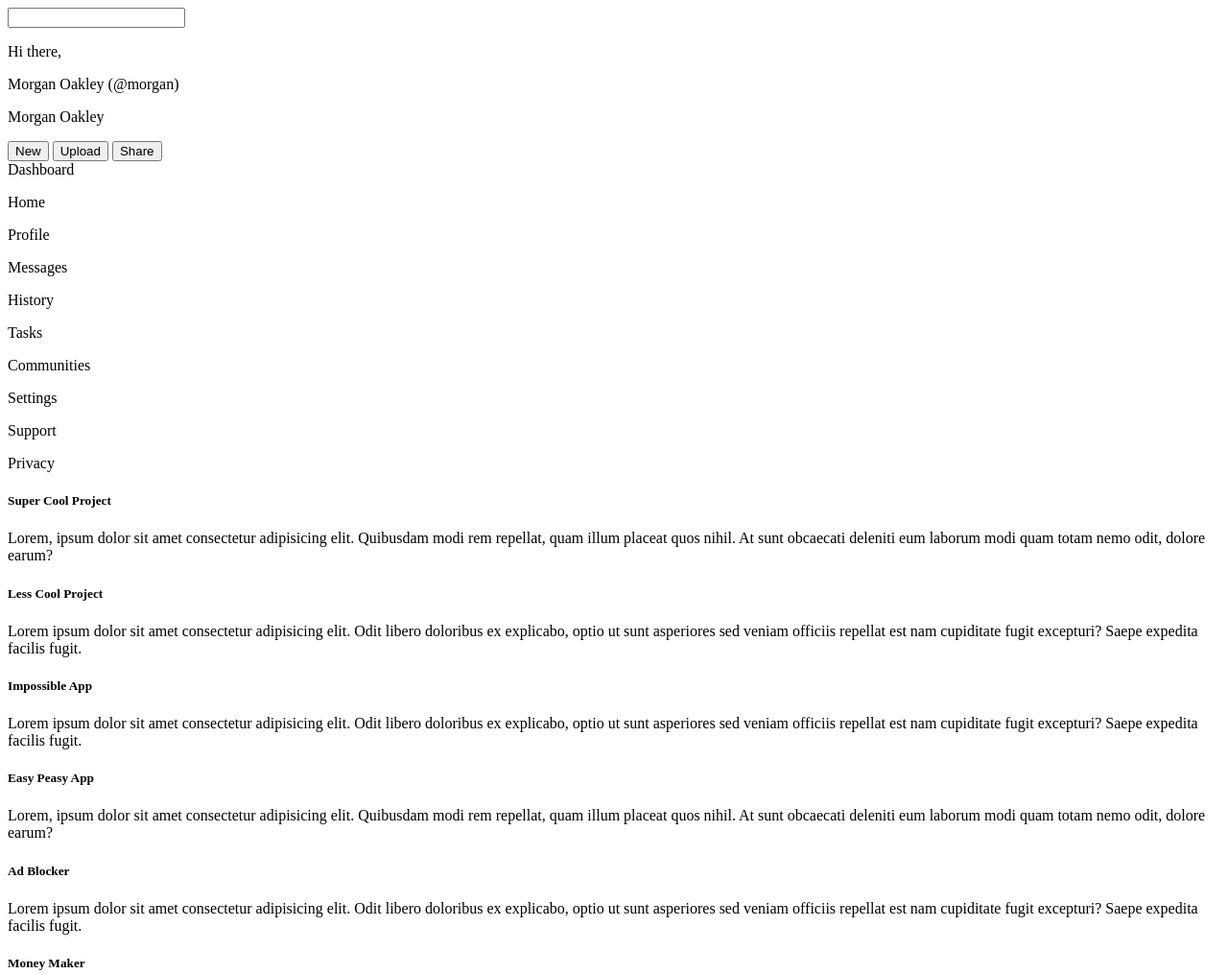
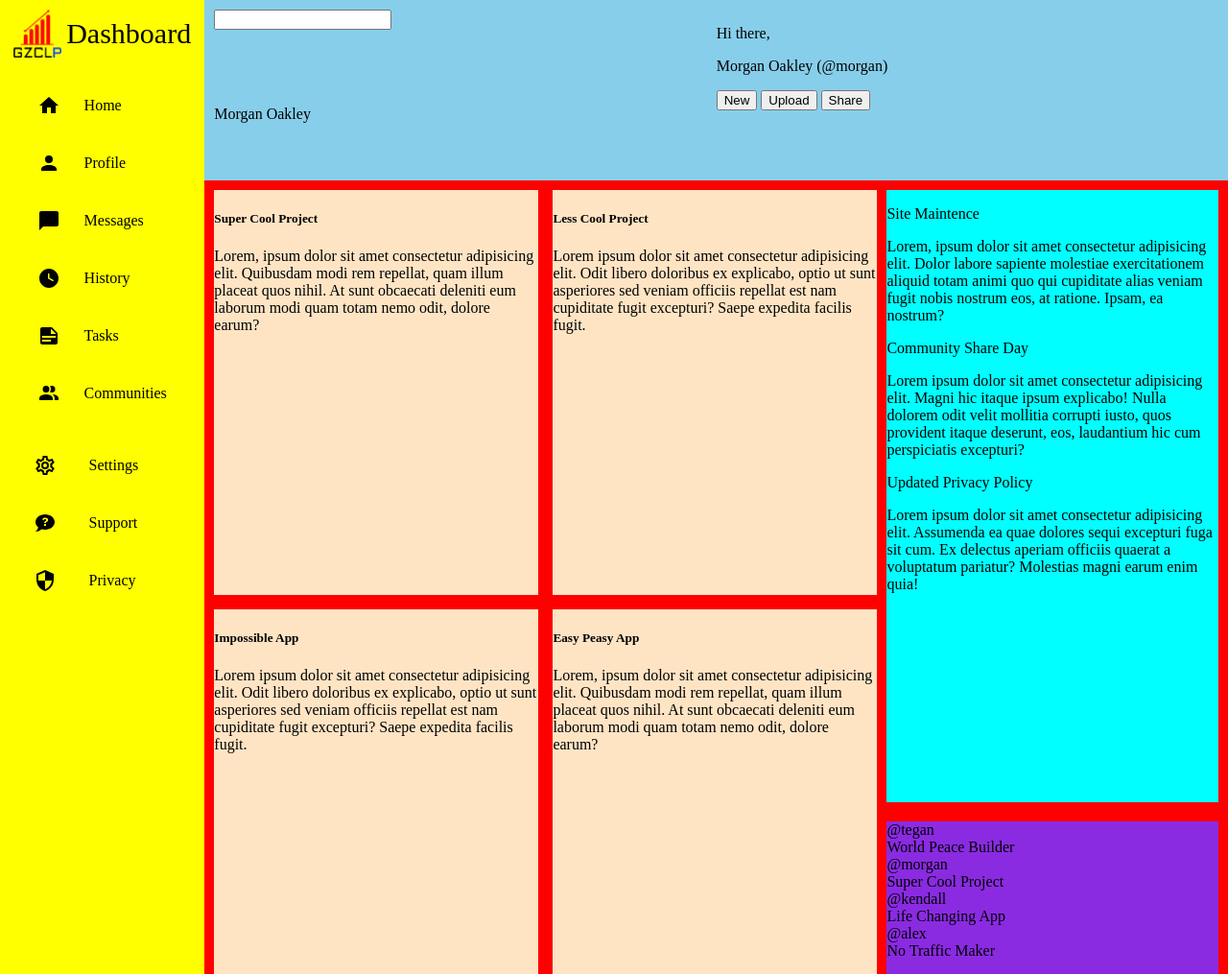
Before and after one commit to CousinJoey/admin-dashboard, a plain HTML site: page index.html in a window 1280 px wide. Shown: the top 1015 px of the page at 96% size. Drawn offline with Linux system fonts and the light colour scheme.

Commit message:
General framework for CSS, grid templates in place

```diff
--- a/index.html
+++ b/index.html
@@ -4,6 +4,7 @@
     <meta charset="UTF-8">
     <meta http-equiv="X-UA-Compatible" content="IE=edge">
     <meta name="viewport" content="width=device-width, initial-scale=1.0">
+    <link rel="stylesheet" href="style.css">
     <title>Document</title>
 </head>
 <body>
@@ -42,39 +43,54 @@
     </header>
     <nav>
         <div class="dashboard">
-            <div class="dashboard-img"></div>
+            <div class="heading-container">
+                <img src="./imgs/logo.png" class="logo-image">
                 <div class="p">Dashboard</div>
             </div>
+        </div>
         <div class="navbar-grid-top">
-            <div class="home-icon"></div>
+            <svg class="home" style="width:24px;height:24px" viewBox="0 0 24 24">
+                <path fill="currentColor" d="M10,20V14H14V20H19V12H22L12,3L2,12H5V20H10Z" />
+            </svg>
             <p>Home</p>
-            <div class="profile-icon"></div>
+            <svg style="width:24px;height:24px" viewBox="0 0 24 24">
+                <path fill="currentColor" d="M12,4A4,4 0 0,1 16,8A4,4 0 0,1 12,12A4,4 0 0,1 8,8A4,4 0 0,1 12,4M12,14C16.42,14 20,15.79 20,18V20H4V18C4,15.79 7.58,14 12,14Z" />
+            </svg>
             <p>Profile</p>
-            <div class="msg-icon"></div>
+            <svg style="width:24px;height:24px" viewBox="0 0 24 24">
+                <path fill="currentColor" d="M20,2H4A2,2 0 0,0 2,4V22L6,18H20A2,2 0 0,0 22,16V4C22,2.89 21.1,2 20,2Z" />
+            </svg>
             <p>Messages</p>
-            <div class="time-icon"></div>
+            <svg style="width:24px;height:24px" viewBox="0 0 24 24">
+                <path fill="currentColor" d="M12 2C6.5 2 2 6.5 2 12C2 17.5 6.5 22 12 22C17.5 22 22 17.5 22 12S17.5 2 12 2M16.3 15.2L11 12.3V7H12.5V11.4L17 13.9L16.3 15.2Z" />
+            </svg>
             <p>History</p>
-            <div class="postit-icon"></div>
+            <svg style="width:24px;height:24px" viewBox="0 0 24 24">
+                <path fill="currentColor" d="M14,10H19.5L14,4.5V10M5,3H15L21,9V19A2,2 0 0,1 19,21H5C3.89,21 3,20.1 3,19V5C3,3.89 3.89,3 5,3M5,12V14H19V12H5M5,16V18H14V16H5Z" />
+            </svg>
             <p>Tasks</p>
-            <div class="people-icon"></div>
+            <svg style="width:24px;height:24px" viewBox="0 0 24 24">
+                <path fill="currentColor" d="M16 17V19H2V17S2 13 9 13 16 17 16 17M12.5 7.5A3.5 3.5 0 1 0 9 11A3.5 3.5 0 0 0 12.5 7.5M15.94 13A5.32 5.32 0 0 1 18 17V19H22V17S22 13.37 15.94 13M15 4A3.39 3.39 0 0 0 13.07 4.59A5 5 0 0 1 13.07 10.41A3.39 3.39 0 0 0 15 11A3.5 3.5 0 0 0 15 4Z" />
+            </svg>
             <p>Communities</p>
         </div>
         <div class="navbar-grid-bottom">
-            <div class="cog-icon"></div>
+            <svg style="width:24px;height:24px" viewBox="0 0 24 24">
+                <path fill="currentColor" d="M12,8A4,4 0 0,1 16,12A4,4 0 0,1 12,16A4,4 0 0,1 8,12A4,4 0 0,1 12,8M12,10A2,2 0 0,0 10,12A2,2 0 0,0 12,14A2,2 0 0,0 14,12A2,2 0 0,0 12,10M10,22C9.75,22 9.54,21.82 9.5,21.58L9.13,18.93C8.5,18.68 7.96,18.34 7.44,17.94L4.95,18.95C4.73,19.03 4.46,18.95 4.34,18.73L2.34,15.27C2.21,15.05 2.27,14.78 2.46,14.63L4.57,12.97L4.5,12L4.57,11L2.46,9.37C2.27,9.22 2.21,8.95 2.34,8.73L4.34,5.27C4.46,5.05 4.73,4.96 4.95,5.05L7.44,6.05C7.96,5.66 8.5,5.32 9.13,5.07L9.5,2.42C9.54,2.18 9.75,2 10,2H14C14.25,2 14.46,2.18 14.5,2.42L14.87,5.07C15.5,5.32 16.04,5.66 16.56,6.05L19.05,5.05C19.27,4.96 19.54,5.05 19.66,5.27L21.66,8.73C21.79,8.95 21.73,9.22 21.54,9.37L19.43,11L19.5,12L19.43,13L21.54,14.63C21.73,14.78 21.79,15.05 21.66,15.27L19.66,18.73C19.54,18.95 19.27,19.04 19.05,18.95L16.56,17.95C16.04,18.34 15.5,18.68 14.87,18.93L14.5,21.58C14.46,21.82 14.25,22 14,22H10M11.25,4L10.88,6.61C9.68,6.86 8.62,7.5 7.85,8.39L5.44,7.35L4.69,8.65L6.8,10.2C6.4,11.37 6.4,12.64 6.8,13.8L4.68,15.36L5.43,16.66L7.86,15.62C8.63,16.5 9.68,17.14 10.87,17.38L11.24,20H12.76L13.13,17.39C14.32,17.14 15.37,16.5 16.14,15.62L18.57,16.66L19.32,15.36L17.2,13.81C17.6,12.64 17.6,11.37 17.2,10.2L19.31,8.65L18.56,7.35L16.15,8.39C15.38,7.5 14.32,6.86 13.12,6.62L12.75,4H11.25Z" />
+            </svg>
             <p>Settings</p>
-            <div class="question-icon"></div>
-            <p>Support</p>
-            <div class="shield-icon"></div>
+            <svg style="width:24px;height:24px" viewBox="0 0 24 24">
+                <path fill="currentColor" d="M12 3C6.5 3 2 6.6 2 11C2 13.1 3 15.1 4.8 16.5C4.8 17.1 4.4 18.7 2 21C2 21 5.5 21 8.5 18.5C9.6 18.8 10.8 19 12 19C17.5 19 22 15.4 22 11S17.5 3 12 3M13 15H11V13H13V15M14.8 10C14.5 10.4 14.1 10.6 13.7 10.8C13.4 11 13.3 11.1 13.2 11.3C13 11.5 13 11.7 13 12H11C11 11.5 11.1 11.2 11.3 10.9C11.5 10.7 11.9 10.4 12.4 10.1C12.7 10 12.9 9.8 13 9.6C13.1 9.4 13.2 9.1 13.2 8.9C13.2 8.6 13.1 8.4 12.9 8.2C12.7 8 12.4 7.9 12.1 7.9C11.8 7.9 11.6 8 11.4 8.1C11.2 8.2 11.1 8.4 11.1 8.7H9.1C9.2 8 9.5 7.4 10 7C10.5 6.6 11.2 6.5 12.1 6.5C13 6.5 13.8 6.7 14.3 7.1C14.8 7.5 15.1 8.1 15.1 8.8C15.2 9.2 15.1 9.6 14.8 10Z" />
+            </svg>
+            <p class="support">Support</p>
+            <svg style="width:24px;height:24px" viewBox="0 0 24 24">
+                <path fill="currentColor" d="M12,12H19C18.47,16.11 15.72,19.78 12,20.92V12H5V6.3L12,3.19M12,1L3,5V11C3,16.55 6.84,21.73 12,23C17.16,21.73 21,16.55 21,11V5L12,1Z" />
+            </svg>
             <p>Privacy</p>
         </div>
     </nav>
     <main>
         <div class="projects-grid">
-            <div class="project">
-                <div class="bg-color"></div>
-                <div class="text-block"></div>
-                <div class="interact-icons"></div>
-            </div>
             <div class="project">
                 <div class="bg-color"></div>
                 <div class="text-block">
@@ -135,11 +151,14 @@
                         <p>Community Share Day</p>
                         <p>Lorem ipsum dolor sit amet consectetur adipisicing elit. Magni hic itaque ipsum explicabo! Nulla dolorem odit velit mollitia corrupti iusto, quos provident itaque deserunt, eos, laudantium hic cum perspiciatis excepturi?</p>
                     </div>
-                    <div class="acc-container-3"></div>
+                    <div class="acc-container-3">
                         <p>Updated Privacy Policy</p>
                         <p>Lorem ipsum dolor sit amet consectetur adipisicing elit. Assumenda ea quae dolores sequi excepturi fuga sit cum. Ex delectus aperiam officiis quaerat a voluptatum pariatur? Molestias magni earum enim quia!</p>
                     </div>
+                </div>
+            </div>
             <div class="trending">
+                <div class="trending-main-container">
                     <div class="trending-container-1">
                         <div class="trending-img-1"></div>
                         <div class="trending-proflie-tag">
@@ -168,7 +187,6 @@
                 </div>
             </div>
         </div>
-        </div>
     </main>
 </body>
 </html>
--- a/style.css
+++ b/style.css
@@ -0,0 +1,106 @@
+body {
+    display: grid;
+    grid-template-columns: 1fr 5fr;
+    grid-template-rows: 1fr 7fr;
+    margin: 0;
+}
+
+
+header {
+    background-color: skyblue;
+    grid-column: 2/-1;
+    grid-row: 1/1;
+    padding: 10px;
+}
+
+.header-grid {
+    display: grid;
+    grid-template-columns: 1fr 1fr;
+    grid-template-rows: 1fr 1fr;
+}
+
+nav {
+    display: flex;
+    flex-direction: column;
+    align-items: center;
+    padding: 10px;
+    gap: 25px;
+    column-gap: 0;
+    background-color: yellow;
+    grid-column: 1/1;
+    grid-row: 1/-1;
+}
+
+.navbar-grid-top {
+    display: grid;
+    grid-template-columns: 1fr 2fr;
+    grid-template-rows: repeat(1fr, 6);
+    align-items: center;
+    row-gap: 10px;
+    column-gap: 5px;
+}
+
+.navbar-grid-bottom {
+    display: grid;
+    grid-template-columns: 1fr 2fr;
+    grid-template-rows: repeat(1fr, 3);
+    align-items: center;
+    row-gap: 10px;
+    column-gap: 15px;
+}
+
+.p {
+    font-size: 30px;
+}
+
+.support {
+    width: 86.23px
+}
+
+.heading-container {
+    display: flex;
+    flex-direction: row;
+    justify-content: center;
+    align-items: center;
+    gap: 5px;
+}
+
+.logo-image {
+    height: 50px;
+    width: 50px;
+}
+
+main {
+    display: grid;
+    grid-template-columns: 2fr 1fr;
+    background-color: red;
+    grid-column: 2/-1;
+    grid-row: 2/-1;
+    gap: 10px;
+    padding: 10px;
+}
+
+.project {
+    background-color: bisque;
+}
+
+.announcements {
+    background-color: aqua;
+}
+
+.trending {
+    background-color: blueviolet;
+}
+
+.projects-grid {
+    display: grid;
+    grid-template-columns: 1fr 1fr;
+    grid-template-rows: 1fr 1fr 1fr;
+    gap: 15px;
+}
+
+.secondary-grid {
+    display: grid;
+    grid-template-rows: 1fr 1fr;
+    row-gap: 20px;
+}
```
Also changed, not shown: imgs/logo.png (added). Lines whose indentation alone changed are shown as unchanged.
